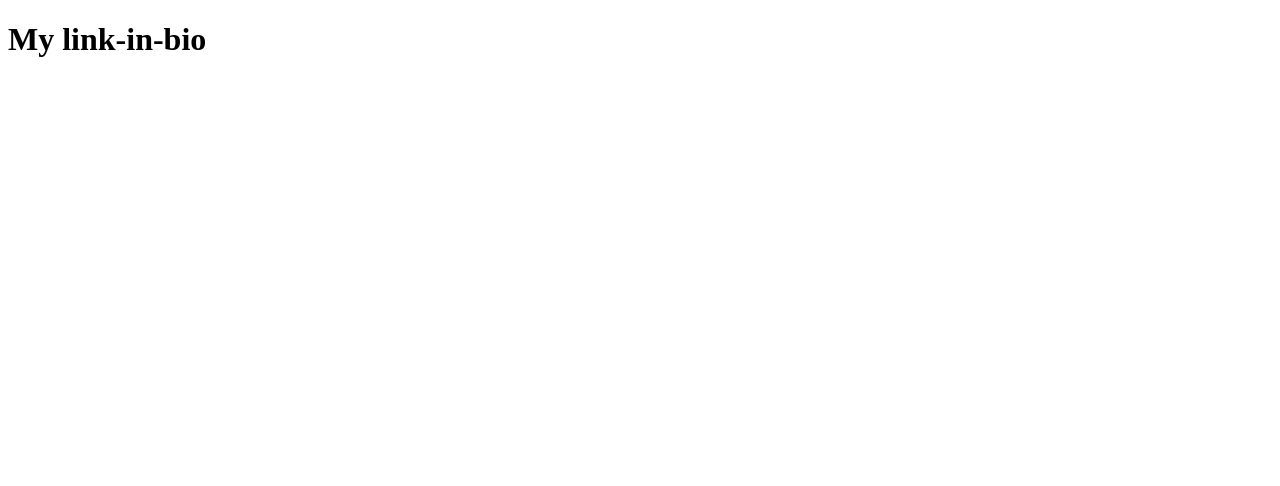
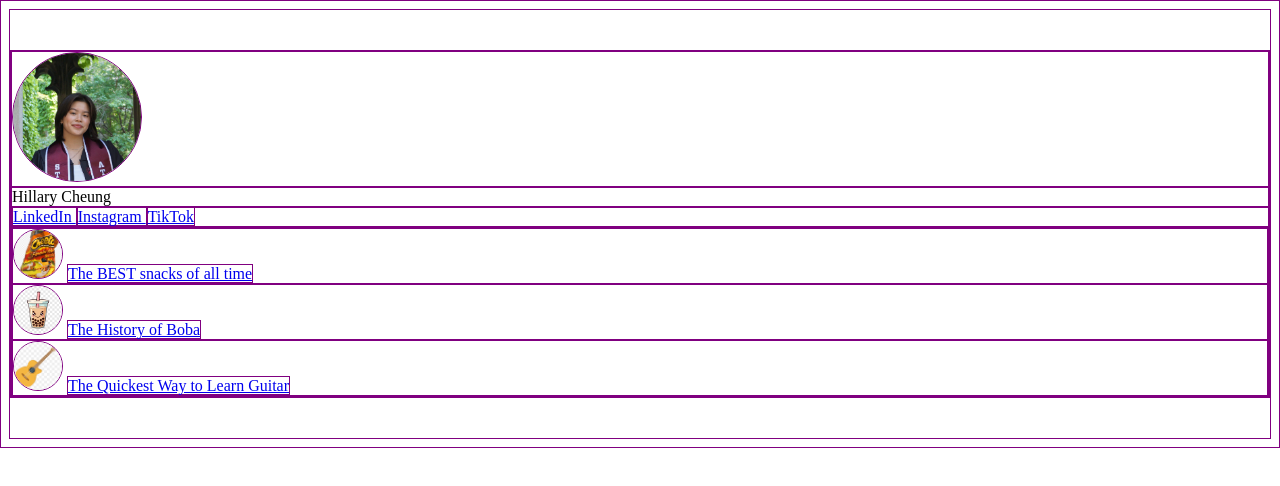
Before and after one commit to hillaryjc/link-in-bio, a plain HTML site: page index.html in a window 1280 px wide. Drawn offline with Linux system fonts and the light colour scheme.

Commit message:
basic format- need to fine tune

```diff
--- a/index.html
+++ b/index.html
@@ -1,10 +1,89 @@
 <!DOCTYPE html>
 <html>
-  <head>
-    <meta charset="UTF-8">
-    <title>My link-in-bio</title>
-  </head>
-  <body>
-    <h1>My link-in-bio</h1>
-  </body>
+<head>
+
+  <meta charset="UTF-8">
+
+  <title>Hillary Cheung's links</title>
+
+  <style>
+    * {
+      border: thin purple solid;
+    }
+    body {
+      padding-top: 40px;
+      padding-bottom: 40px;
+    }
+
+    .avatar-image {
+      width: 128px;
+      height: 128px;
+      object-fit: cover;
+      border-radius: 128px;
+    }
+
+    .thumbnail {
+      width: 48px;
+      height: 48px;
+      border-radius: 48px;
+      object-fit: cover;
+    }
+  </style>
+</head>
+
+<body>
+  <div class="main-container">
+    <div class="image-row">
+      <img src="IMG_0759_Original 2.JPG" alt="headshot image" class="avatar-image">
+    </div>
+
+    <div class="name-row">
+      Hillary Cheung
+    </div>
+
+    <div class="social-icons-row">
+      <a href="https://www.linkedin.com/in/hillary-cheung-705619280/" target="_blank">
+        LinkedIn
+      </a>
+
+      <a href="https://www.instagram.com/hillyjo.c.makes.stuff/" target="_blank">
+        Instagram
+      </a>
+
+      <a href="https://www.tiktok.com/@hotcheetolover6?lang=en" target="_blank">
+        TikTok
+      </a>
+    </div>
+
+    <div class="links-row">
+      <div class="item">
+        <img src="588-5888991_cheeto-png-cheeto-sticker-snack-snack-clipart.png" class="thumbnail">
+
+        <a target="_blank" href="https://www.cheetos.com/product-category/flamin-hot">
+          The BEST snacks of all time
+        </a>
+
+      </div>
+
+      <div class="item">
+        <img src="pngtree-cute-boba-coffee-tea-clipart-for-digital-designs-png-image_14018532.png" class="thumbnail">
+
+        <a target="_blank" href="https://www.nationalgeographic.com/travel/article/what-is-boba-bubble-tea-taiwan">
+          The History of Boba
+        </a>
+      </div>
+
+      <div class="item">
+         <img src="images.png" class="thumbnail">
+
+         <a target="_blank" href="https://www.ultimate-guitar.com/">
+          The Quickest Way to Learn Guitar
+         </a>
+      </div>
+
+
+    </div> <!-- links-row -->
+  </div> <!-- main-container -->
+</body>
+
 </html>
```
Also changed, not shown: 588-5888991_cheeto-png-cheeto-sticker-snack-snack-clipart.png (added), IMG_0759_Original 2.JPG (added), images.png (added), png-clipart-computer-icons-resume-linkedin-logo-job-hunting-others-blue-angle-thumbnail.png (added), png-transparent-social-media-instagram-login-graphy-ig-instagram-icon-rectangle-magenta-mobile-phones-thumbnail.webp (added), png-transparent-tiktok-tiktok-logo-tiktok-icon-thumbnail.png (added), pngtree-cute-boba-coffee-tea-clipart-for-digital-designs-png-image_14018532.png (added).
